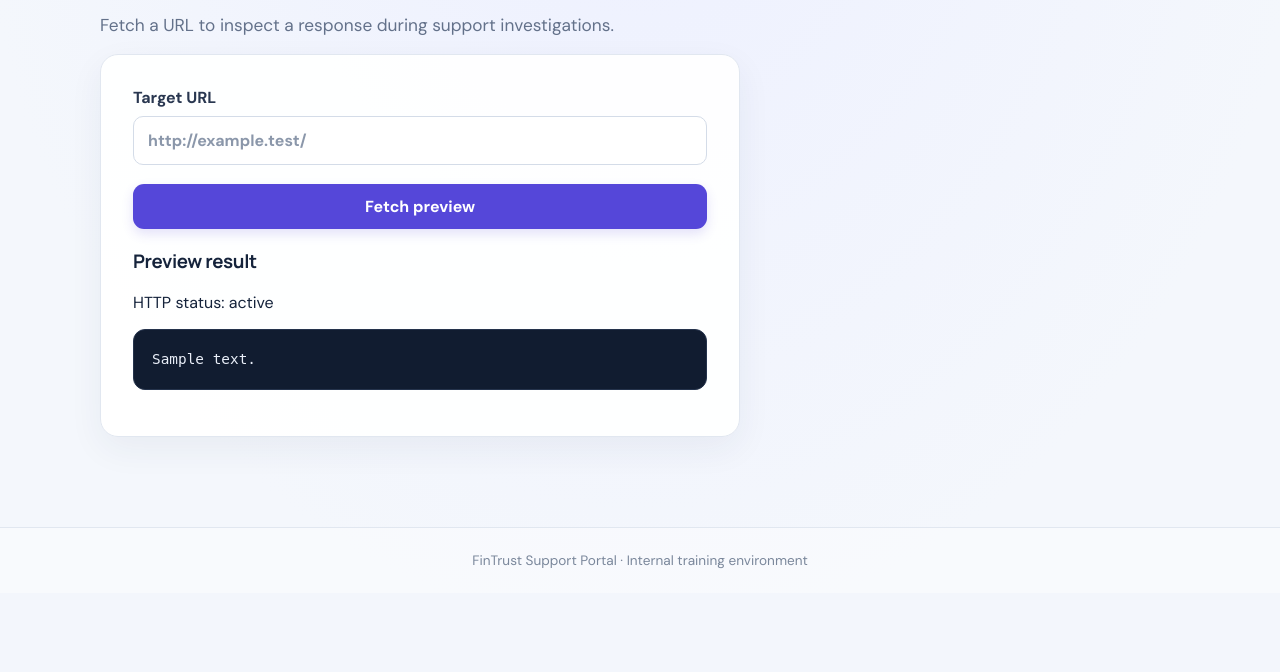
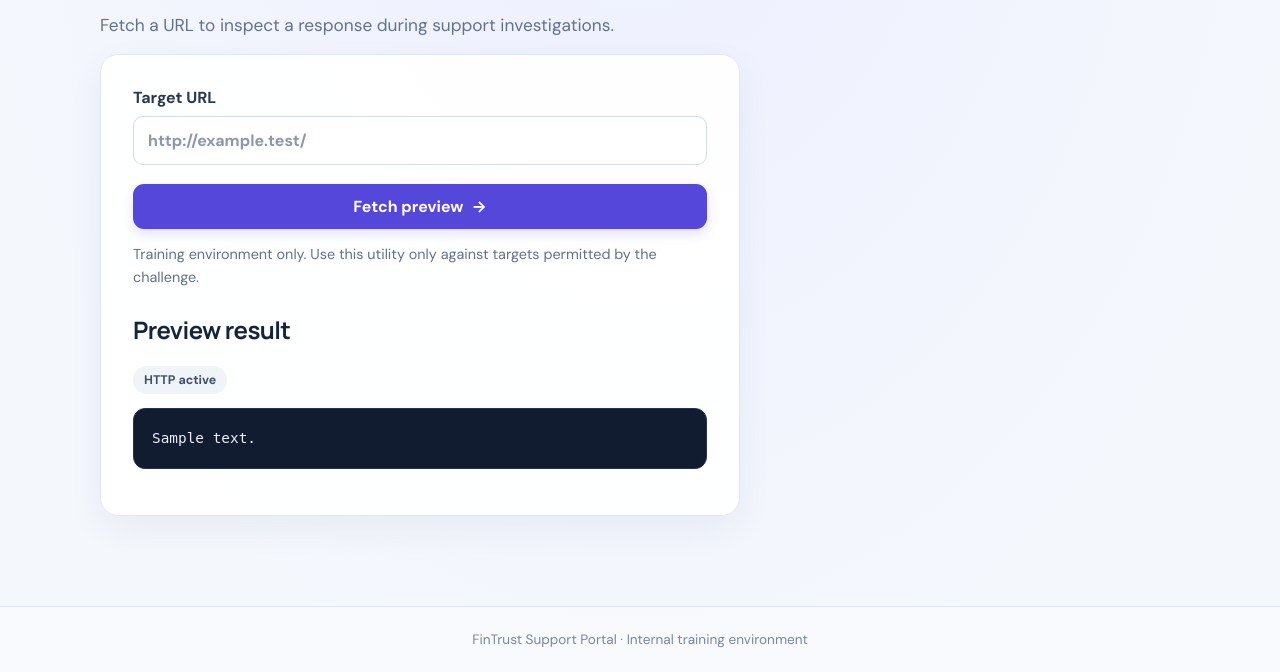
Before and after one commit to gowthamsai117/LedgerLeak, a Flask app: template app/templates/preview.html in a window 1280 px wide. Shown: the part 226-898 px from the top of the page. Before the commit the page ends 794 px from the top, so only its background shows below. Run offline with Flask 3, Linux system fonts and the light colour scheme; the template is opened without the code that fills it: most values are stand-ins (such as "Sample title", 1, 10 or a date in 2020).

Commit message:
Polish URL preview tool interface

```diff
--- a/app/templates/preview.html
+++ b/app/templates/preview.html
@@ -1,3 +1,24 @@
-{% extends "base.html" %}{% block content %}<p class="eyebrow">OPERATIONS UTILITY</p><h1>URL Preview</h1><p class="lead">Fetch a URL to inspect a response during support investigations.</p>
-<section class="form-card"><form method="post"><label>Target URL<input type="url" name="url" placeholder="http://example.test/" required></label><button class="button" type="submit">Fetch preview</button></form>
-{% if result %}<h3>Preview result</h3>{% if result.status %}<p>HTTP status: {{ result.status }}</p>{% endif %}{% if result.error %}<p>{{ result.error }}</p>{% endif %}<pre>{{ result.body or '' }}</pre>{% endif %}</section>{% endblock %}
+{% extends "base.html" %}
+{% block title %}URL Preview | LedgerLeak{% endblock %}
+{% block content %}
+<p class="eyebrow">Operations utility</p>
+<h1>URL Preview</h1>
+<p class="lead">Fetch a URL to inspect a response during support investigations.</p>
+<section class="form-card">
+  <form method="post">
+    <label for="url">Target URL
+      <input id="url" type="url" name="url" placeholder="http://example.test/" required>
+    </label>
+    <button class="button" type="submit">Fetch preview <span aria-hidden="true">→</span></button>
+  </form>
+  <p class="tool-note">Training environment only. Use this utility only against targets permitted by the challenge.</p>
+  {% if result %}
+    <div class="result-head">
+      <h2>Preview result</h2>
+      {% if result.status %}<span class="status">HTTP {{ result.status }}</span>{% endif %}
+      {% if result.error %}<p class="flash error" role="alert">{{ result.error }}</p>{% endif %}
+      <pre>{{ result.body or '' }}</pre>
+    </div>
+  {% endif %}
+</section>
+{% endblock %}
```
